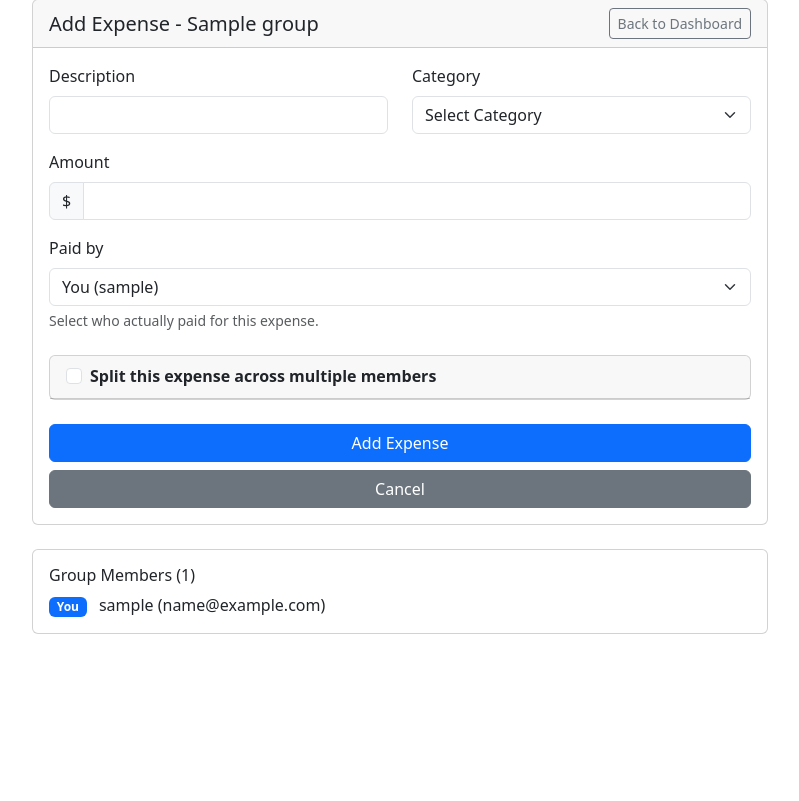
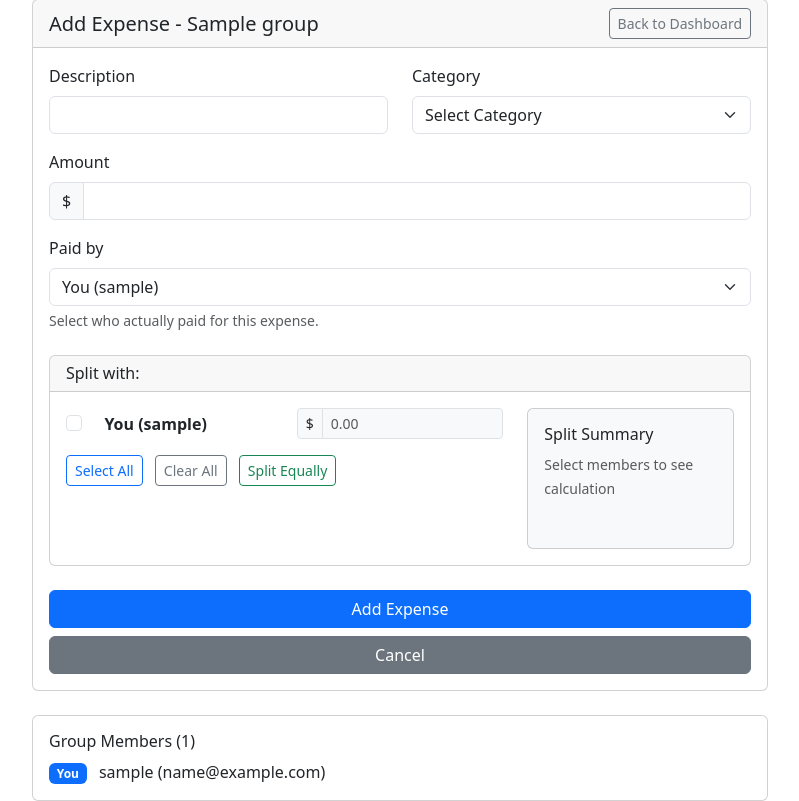
Before and after one commit to Vivek9122/expense-tracker, a Flask app: page /add_expense/1 in a window 1280 px wide. Shown: the part 81-882 px from the top of the page, without its empty margins (240-1039 px from the left). Before the commit the page ends 715 px from the top, so only its background shows below. Run offline with Flask 3, Linux system fonts and the light colour scheme; a user stored in the database is signed in; tables that the repository leaves empty hold one stand-in row (values such as "Sample post"); some libraries are stand-ins or nearby versions.

Commit message:
Implement new intuitive expense splitting interface with dynamic amount calculation and validation

```diff
--- a/templates/add_expense.html
+++ b/templates/add_expense.html
@@ -9,7 +9,7 @@
                 <a href="{{ url_for('dashboard', group_id=group.id) }}" class="btn btn-outline-secondary btn-sm">Back to Dashboard</a>
             </div>
             <div class="card-body">
-                <form method="POST">
+                <form method="POST" id="expenseForm">
                     <div class="row">
                         <div class="col-md-6">
                             <div class="mb-3">
@@ -44,7 +44,7 @@
                         </div>
                     </div>
 
-                    <!-- NEW: Paid by dropdown -->
+                    <!-- Paid by dropdown -->
                     <div class="mb-3">
                         <label for="paid_by" class="form-label">Paid by</label>
                         <select class="form-select" id="paid_by" name="paid_by" required>
@@ -61,35 +61,28 @@
                         <div class="form-text">Select who actually paid for this expense.</div>
                     </div>
 
-                    <!-- Multiple Member Splitting Section -->
+                    <!-- NEW: Improved Member Selection with Dynamic Amounts -->
                     <div class="card mt-4">
                         <div class="card-header">
+                            <h6 class="mb-0">Split with:</h6>
+                        </div>
+                        <div class="card-body">
+                            <div class="row">
+                                <div class="col-md-8">
+                                    <div id="membersList">
+                                        {% for member in all_group_members %}
+                                        <div class="row align-items-center mb-2 member-row" data-member-id="{{ member.id }}" data-member-email="{{ member.email }}" data-member-username="{{ member.username }}">
+                                            <div class="col-md-1">
                                                 <div class="form-check">
-                                <input class="form-check-input" type="checkbox" id="split_expense" name="split_expense" onchange="toggleSplitting()">
-                                <label class="form-check-label" for="split_expense">
-                                    <strong>Split this expense across multiple members</strong>
-                                </label>
+                                                    <input class="form-check-input member-checkbox"
+                                                           type="checkbox"
+                                                           id="member_{{ member.id }}"
+                                                           value="{{ member.id }}"
+                                                           onchange="updateSplitCalculation()">
                                                 </div>
                                             </div>
-                        <div class="card-body" id="splittingOptions" style="display: none;">
-                            <div class="mb-3">
-                                <label class="form-label">Select members to split with:</label>
-                                <div class="mb-2">
-                                    <button type="button" class="btn btn-outline-primary btn-sm me-2" onclick="selectAllMembers()">Select All</button>
-                                    <button type="button" class="btn btn-outline-secondary btn-sm" onclick="clearAllMembers()">Clear All</button>
-                                </div>
-                                <div class="row" id="memberSelection">
-                                    {% for member in all_group_members %}
-                                    <div class="col-md-6 mb-2">
-                                        <div class="form-check">
-                                            <input class="form-check-input member-checkbox" type="checkbox"
-                                                   id="member_{{ member.id }}"
-                                                   name="split_members"
-                                                   value="{{ member.id }}"
-                                                   data-email="{{ member.email }}"
-                                                   data-username="{{ member.username }}"
-                                                   onchange="updateSplitCalculation()">
-                                            <label class="form-check-label" for="member_{{ member.id }}">
+                                            <div class="col-md-5">
+                                                <label class="form-check-label member-name" for="member_{{ member.id }}">
                                                     {% if member.id == current_user.id %}
                                                         <strong>You ({{ member.username }})</strong>
                                                     {% else %}
@@ -97,36 +90,37 @@
                                                     {% endif %}
                                                 </label>
                                             </div>
+                                            <div class="col-md-6">
+                                                <div class="input-group input-group-sm">
+                                                    <span class="input-group-text">$</span>
+                                                    <input type="number"
+                                                           class="form-control member-amount"
+                                                           id="amount_{{ member.id }}"
+                                                           step="0.01"
+                                                           min="0"
+                                                           placeholder="0.00"
+                                                           disabled
+                                                           onchange="validateSplitBalance()">
+                                                </div>
+                                            </div>
                                         </div>
                                         {% endfor %}
                                     </div>
+
+                                    <div class="mt-3">
+                                        <button type="button" class="btn btn-outline-primary btn-sm me-2" onclick="selectAllMembers()">Select All</button>
+                                        <button type="button" class="btn btn-outline-secondary btn-sm me-2" onclick="clearAllMembers()">Clear All</button>
+                                        <button type="button" class="btn btn-outline-success btn-sm" onclick="splitEqually()">Split Equally</button>
+                                    </div>
                                 </div>
 
-                            <div class="row">
-                                <div class="col-md-6">
-                                    <div class="mb-3">
-                                        <label class="form-label">Split Type</label>
-                                        <div class="form-check">
-                                            <input class="form-check-input" type="radio" name="split_type" id="equal_split" value="equal" checked onchange="updateSplitCalculation()">
-                                            <label class="form-check-label" for="equal_split">
-                                                Equal Split
-                                            </label>
-                                        </div>
-                                        <div class="form-check">
-                                            <input class="form-check-input" type="radio" name="split_type" id="custom_split" value="custom" onchange="updateSplitCalculation()">
-                                            <label class="form-check-label" for="custom_split">
-                                                Custom Amounts (Coming Soon)
-                                            </label>
-                                        </div>
-                                    </div>
-                                </div>
-                                <div class="col-md-6">
-                                    <div class="mb-3">
-                                        <label class="form-label">Split Summary</label>
-                                        <div class="card">
-                                            <div class="card-body p-2">
-                                                <div id="splitSummary">
-                                                    <small class="text-muted">Select members to see split calculation</small>
+                                <div class="col-md-4">
+                                    <div class="card bg-light">
+                                        <div class="card-body p-3">
+                                            <h6 class="card-title">Split Summary</h6>
+                                            <div id="splitStatus">
+                                                <div class="text-muted">
+                                                    <small>Select members to see calculation</small>
                                                 </div>
                                             </div>
                                         </div>
@@ -140,7 +134,7 @@
                     </div>
 
                     <div class="d-grid gap-2 mt-4">
-                        <button type="submit" class="btn btn-primary">Add Expense</button>
+                        <button type="submit" class="btn btn-primary" id="submitBtn">Add Expense</button>
                         <a href="{{ url_for('dashboard', group_id=group.id) }}" class="btn btn-secondary">Cancel</a>
                     </div>
                 </form>
@@ -169,91 +163,266 @@
 </div>
 
 <script>
-function toggleSplitting() {
-    const checkbox = document.getElementById('split_expense');
-    const options = document.getElementById('splittingOptions');
+let isUpdating = false; // Prevent infinite loops during updates
 
-    if (checkbox.checked) {
-        options.style.display = 'block';
-        updateSplitCalculation();
+function updateSplitCalculation() {
+    if (isUpdating) return;
+
+    const selectedMembers = document.querySelectorAll('.member-checkbox:checked');
+    const totalAmount = parseFloat(document.getElementById('amount').value) || 0;
+
+    if (selectedMembers.length === 0 || totalAmount === 0) {
+        // Clear all amounts and disable inputs
+        document.querySelectorAll('.member-amount').forEach(input => {
+            input.value = '';
+            input.disabled = true;
+        });
+        updateSplitStatus('Select members and enter amount', 'muted');
+        return;
+    }
+
+    // Enable amount inputs for selected members
+    selectedMembers.forEach(checkbox => {
+        const memberId = checkbox.value;
+        const amountInput = document.getElementById(`amount_${memberId}`);
+        amountInput.disabled = false;
+    });
+
+    // Disable amount inputs for unselected members
+    document.querySelectorAll('.member-checkbox:not(:checked)').forEach(checkbox => {
+        const memberId = checkbox.value;
+        const amountInput = document.getElementById(`amount_${memberId}`);
+        amountInput.disabled = true;
+        amountInput.value = '';
+    });
+
+    // Auto-calculate equal split
+    splitEqually();
+}
+
+function splitEqually() {
+    const selectedMembers = document.querySelectorAll('.member-checkbox:checked');
+    const totalAmount = parseFloat(document.getElementById('amount').value) || 0;
+
+    if (selectedMembers.length === 0 || totalAmount === 0) return;
+
+    isUpdating = true;
+    const amountPerPerson = totalAmount / selectedMembers.length;
+
+    selectedMembers.forEach(checkbox => {
+        const memberId = checkbox.value;
+        const amountInput = document.getElementById(`amount_${memberId}`);
+        amountInput.value = amountPerPerson.toFixed(2);
+    });
+
+    isUpdating = false;
+    validateSplitBalance();
+}
+
+function validateSplitBalance() {
+    const totalAmount = parseFloat(document.getElementById('amount').value) || 0;
+    const selectedMembers = document.querySelectorAll('.member-checkbox:checked');
+
+    if (selectedMembers.length === 0) {
+        updateSplitStatus('No members selected for splitting', 'muted');
+        enableSubmitButton(true); // Enable for regular expenses
+        return;
+    }
+
+    let totalAllocated = 0;
+    let memberDetails = [];
+
+    selectedMembers.forEach(checkbox => {
+        const memberId = checkbox.value;
+        const memberRow = checkbox.closest('.member-row');
+        const memberName = memberRow.getAttribute('data-member-username');
+        const amountInput = document.getElementById(`amount_${memberId}`);
+        const amount = parseFloat(amountInput.value) || 0;
+
+        totalAllocated += amount;
+        memberDetails.push({ name: memberName, amount: amount });
+    });
+
+    const difference = totalAmount - totalAllocated;
+
+    // Update hidden inputs for form submission
+    updateHiddenInputs(selectedMembers);
+
+    // Update status display
+    if (Math.abs(difference) < 0.01) { // Account for floating point precision
+        let statusHTML = `
+            <div class="text-success">
+                <strong>✅ Balanced</strong><br>
+                <small>Total: $${totalAmount.toFixed(2)}</small>
+            </div>
+            <hr class="my-2">
+            <div class="small">
+        `;
+
+        memberDetails.forEach(member => {
+            statusHTML += `
+                <div class="d-flex justify-content-between">
+                    <span>${member.name}:</span>
+                    <span>$${member.amount.toFixed(2)}</span>
+                </div>
+            `;
+        });
+
+        statusHTML += '</div>';
+        updateSplitStatus(statusHTML, 'success');
+        enableSubmitButton(true);
+    } else if (difference > 0) {
+        updateSplitStatus(`
+            <div class="text-warning">
+                <strong>⚠️ Unaccounted</strong><br>
+                <small>Remaining: $${difference.toFixed(2)}</small>
+            </div>
+        `, 'warning');
+        enableSubmitButton(false);
     } else {
-        options.style.display = 'none';
-        // Clear splitting fields
-        const checkboxes = document.querySelectorAll('.member-checkbox');
-        checkboxes.forEach(cb => cb.checked = false);
-        document.getElementById('splitSummary').innerHTML = '<small class="text-muted">Select members to see split calculation</small>';
-        document.getElementById('hiddenSplitInputs').innerHTML = '';
+        updateSplitStatus(`
+            <div class="text-danger">
+                <strong>❌ Over by</strong><br>
+                <small>Excess: $${Math.abs(difference).toFixed(2)}</small>
+            </div>
+        `, 'danger');
+        enableSubmitButton(false);
     }
 }
 
-function updateSplitCalculation() {
+function updateSplitStatus(html, type) {
+    const statusDiv = document.getElementById('splitStatus');
+    statusDiv.innerHTML = html;
+
+    // Update card styling based on status
+    const card = statusDiv.closest('.card');
+    card.className = 'card bg-light';
+    if (type === 'success') card.className = 'card bg-success bg-opacity-10 border-success';
+    else if (type === 'warning') card.className = 'card bg-warning bg-opacity-10 border-warning';
+    else if (type === 'danger') card.className = 'card bg-danger bg-opacity-10 border-danger';
+}
+
+function enableSubmitButton(enable) {
+    const submitBtn = document.getElementById('submitBtn');
     const selectedMembers = document.querySelectorAll('.member-checkbox:checked');
-    const splitSummary = document.getElementById('splitSummary');
-    const hiddenInputs = document.getElementById('hiddenSplitInputs');
-    const totalAmount = parseFloat(document.getElementById('amount').value) || 0;
 
-    // Clear previous hidden inputs
-    hiddenInputs.innerHTML = '';
-
-    if (selectedMembers.length === 0 || totalAmount === 0) {
-        splitSummary.innerHTML = '<small class="text-muted">Select members and enter amount to see split calculation</small>';
+    // Always enable if no members are selected (regular expense without splitting)
+    if (selectedMembers.length === 0) {
+        submitBtn.disabled = false;
+        submitBtn.textContent = 'Add Expense';
+        submitBtn.className = 'btn btn-primary';
         return;
     }
 
-    const splitType = document.querySelector('input[name="split_type"]:checked').value;
+    // For split expenses, check balance
+    submitBtn.disabled = !enable;
 
-    if (splitType === 'equal') {
-        const amountPerPerson = totalAmount / selectedMembers.length;
+    if (enable) {
+        submitBtn.textContent = 'Add Expense';
+        submitBtn.className = 'btn btn-primary';
+    } else {
+        submitBtn.textContent = 'Balance amounts to continue';
+        submitBtn.className = 'btn btn-secondary';
+    }
+}
 
-        // Create summary display
-        let summaryHTML = `
-            <strong>Total: $${totalAmount.toFixed(2)}</strong><br>
-            <strong>Split among ${selectedMembers.length} members:</strong><br>
-            <small>Each person pays: $${amountPerPerson.toFixed(2)}</small><br><br>
-        `;
+function updateHiddenInputs(selectedMembers) {
+    const hiddenInputs = document.getElementById('hiddenSplitInputs');
+    hiddenInputs.innerHTML = '';
 
-        // Add each member's share to the summary and create hidden inputs
-        selectedMembers.forEach((member, index) => {
-            const memberId = member.value;
-            const memberEmail = member.getAttribute('data-email');
-            const memberUsername = member.getAttribute('data-username');
+    if (selectedMembers.length === 0) return;
 
-            summaryHTML += `<div class="d-flex justify-content-between">
-                <span>${memberUsername}:</span>
-                <span>$${amountPerPerson.toFixed(2)}</span>
-            </div>`;
+    // Add split_expense flag
+    hiddenInputs.innerHTML += '<input type="hidden" name="split_expense" value="1">';
+    hiddenInputs.innerHTML += `<input type="hidden" name="split_count" value="${selectedMembers.length}">`;
 
-            // Create hidden inputs for form submission
+    selectedMembers.forEach((checkbox, index) => {
+        const memberId = checkbox.value;
+        const memberRow = checkbox.closest('.member-row');
+        const memberEmail = memberRow.getAttribute('data-member-email');
+        const amountInput = document.getElementById(`amount_${memberId}`);
+        const amount = parseFloat(amountInput.value) || 0;
+
         hiddenInputs.innerHTML += `
             <input type="hidden" name="split_member_${index}" value="${memberId}">
             <input type="hidden" name="split_email_${index}" value="${memberEmail}">
-                <input type="hidden" name="split_amount_${index}" value="${amountPerPerson.toFixed(2)}">
+            <input type="hidden" name="split_amount_${index}" value="${amount.toFixed(2)}">
         `;
     });
-
-        // Add total count for backend processing
-        hiddenInputs.innerHTML += `<input type="hidden" name="split_count" value="${selectedMembers.length}">`;
-
-        splitSummary.innerHTML = summaryHTML;
-    } else {
-        splitSummary.innerHTML = '<small class="text-muted">Custom split coming soon</small>';
-    }
 }
 
-// Quick select buttons
+// Quick action functions
 function selectAllMembers() {
-    const checkboxes = document.querySelectorAll('.member-checkbox');
-    checkboxes.forEach(cb => cb.checked = true);
+    document.querySelectorAll('.member-checkbox').forEach(cb => cb.checked = true);
     updateSplitCalculation();
 }
 
 function clearAllMembers() {
-    const checkboxes = document.querySelectorAll('.member-checkbox');
-    checkboxes.forEach(cb => cb.checked = false);
+    document.querySelectorAll('.member-checkbox').forEach(cb => cb.checked = false);
     updateSplitCalculation();
 }
 
-// Update split calculation when amount changes
-document.getElementById('amount').addEventListener('input', updateSplitCalculation);
+// Event listeners
+document.getElementById('amount').addEventListener('input', function() {
+    if (document.querySelectorAll('.member-checkbox:checked').length > 0) {
+        splitEqually();
+    }
+});
+
+// Add event listeners to all amount inputs
+document.querySelectorAll('.member-amount').forEach(input => {
+    input.addEventListener('input', validateSplitBalance);
+});
+
+// Form validation before submission
+document.getElementById('expenseForm').addEventListener('submit', function(e) {
+    const selectedMembers = document.querySelectorAll('.member-checkbox:checked');
+
+    if (selectedMembers.length > 0) {
+        const totalAmount = parseFloat(document.getElementById('amount').value) || 0;
+        let totalAllocated = 0;
+
+        selectedMembers.forEach(checkbox => {
+            const memberId = checkbox.value;
+            const amountInput = document.getElementById(`amount_${memberId}`);
+            totalAllocated += parseFloat(amountInput.value) || 0;
+        });
+
+        const difference = Math.abs(totalAmount - totalAllocated);
+        if (difference >= 0.01) {
+            e.preventDefault();
+            alert('Please balance the split amounts before submitting.');
+            return false;
+        }
+    }
+
+    return true;
+});
+
+// Initialize
+enableSubmitButton(true); // Enable by default for expenses without splitting
 </script>
+
+<style>
+.member-row {
+    transition: background-color 0.2s ease;
+}
+
+.member-row:hover {
+    background-color: rgba(0, 123, 255, 0.05);
+    border-radius: 4px;
+}
+
+.member-checkbox:checked + .member-name {
+    font-weight: bold;
+}
+
+.form-control:disabled {
+    background-color: #f8f9fa;
+}
+
+#splitStatus {
+    min-height: 80px;
+}
+</style>
 {% endblock %}
```
Lines whose indentation alone changed are shown as unchanged.
